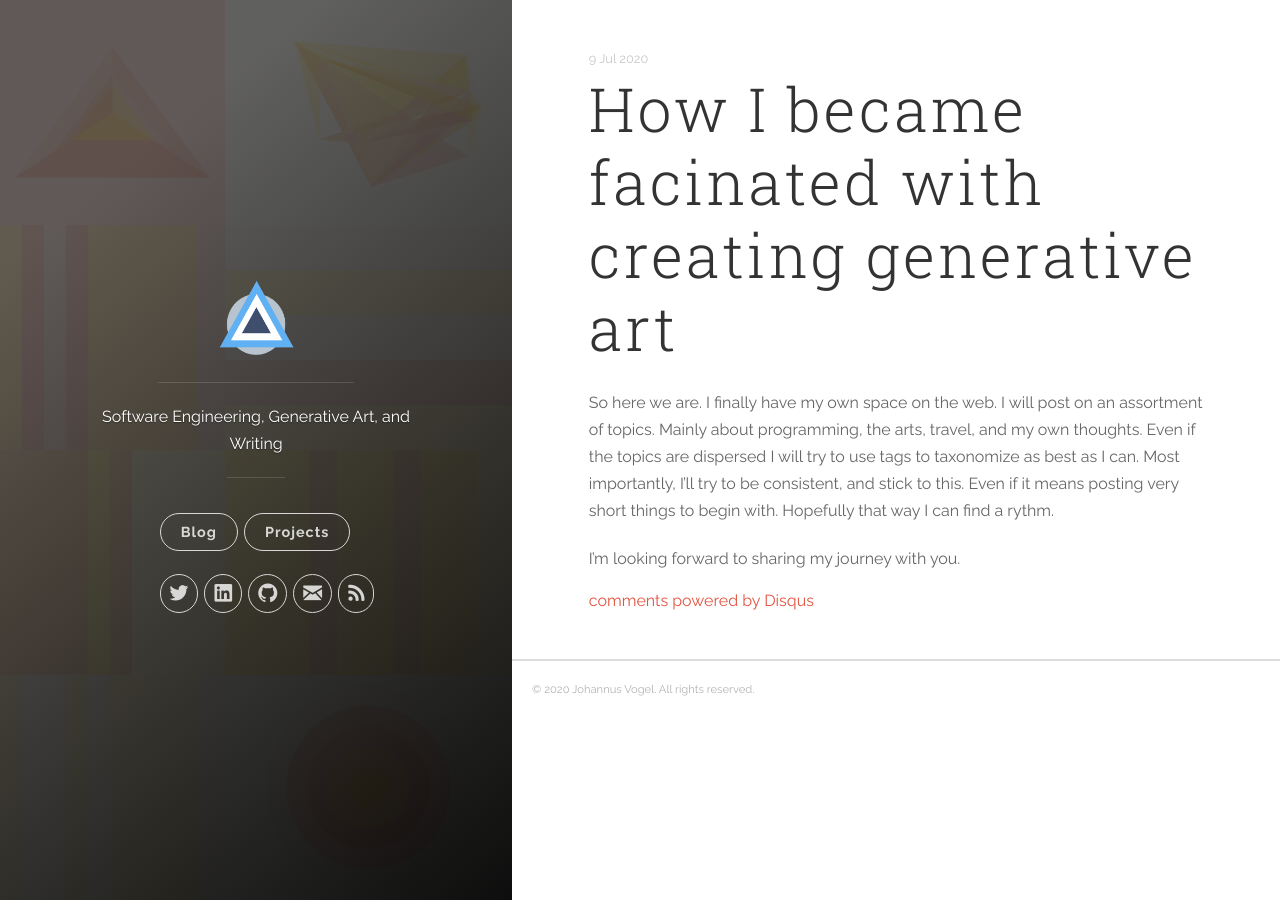
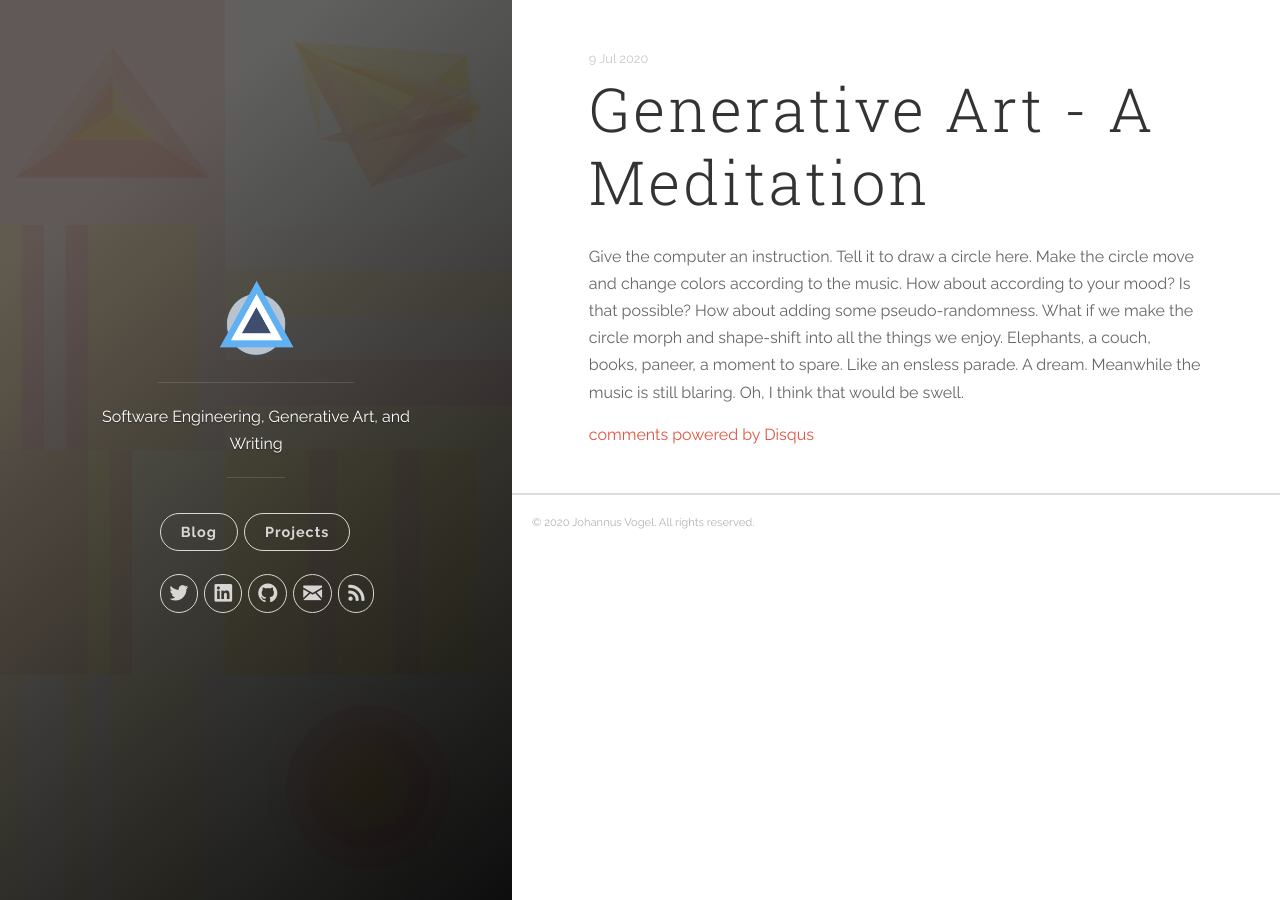
Before and after one commit to javogel/javogel.github.io, a Jekyll site: the page built from _posts/2020-7-9-generative-art.md, in a window 1280 px wide. Built offline with Jekyll 4.4.1, drawn with Linux system fonts in a browser that asks for light colours; nearby versions of some CDN libraries; comment, search, counter and statistics services are not loaded.

Commit message:
add post

```diff
--- a/_posts/2020-7-9-generative-art.md
+++ b/_posts/2020-7-9-generative-art.md
@@ -1,9 +1,7 @@
 ---
-title: How I became facinated with creating generative art
+title: Generative Art - A Meditation
 date: 2020-7-9 00:00:00 Z
 comments: true
 ---
 
-So here we are. I finally have my own space on the web. I will post on an assortment of topics. Mainly about programming, the arts, travel, and my own thoughts. Even if the topics are dispersed I will try to use tags to taxonomize as best as I can. Most importantly, I'll try to be consistent, and stick to this. Even if it means posting very short things to begin with. Hopefully that way I can find a rythm.
-
-I'm looking forward to sharing my journey with you.
+Give the computer an instruction. Tell it to draw a circle here. Make the circle move and change colors according to the music. How about according to your mood? Is that possible? How about adding some pseudo-randomness. What if we make the circle morph and shape-shift into all the things we enjoy. Elephants, a couch, books, paneer, a moment to spare.  Like an ensless parade. A dream. Meanwhile the music is still blaring. Oh, I think that would be swell.
```
Also changed, not shown: _projects/grid.md (+2 -2 lines).
